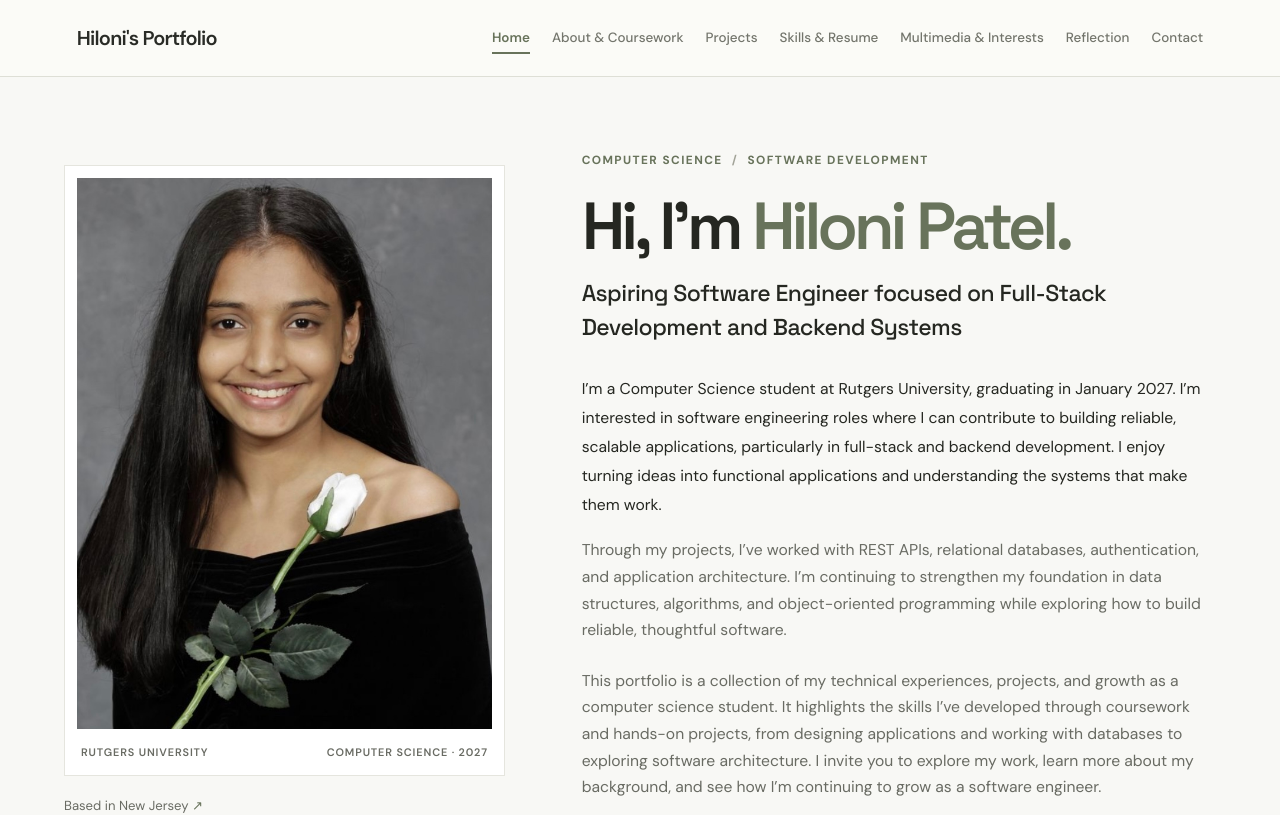
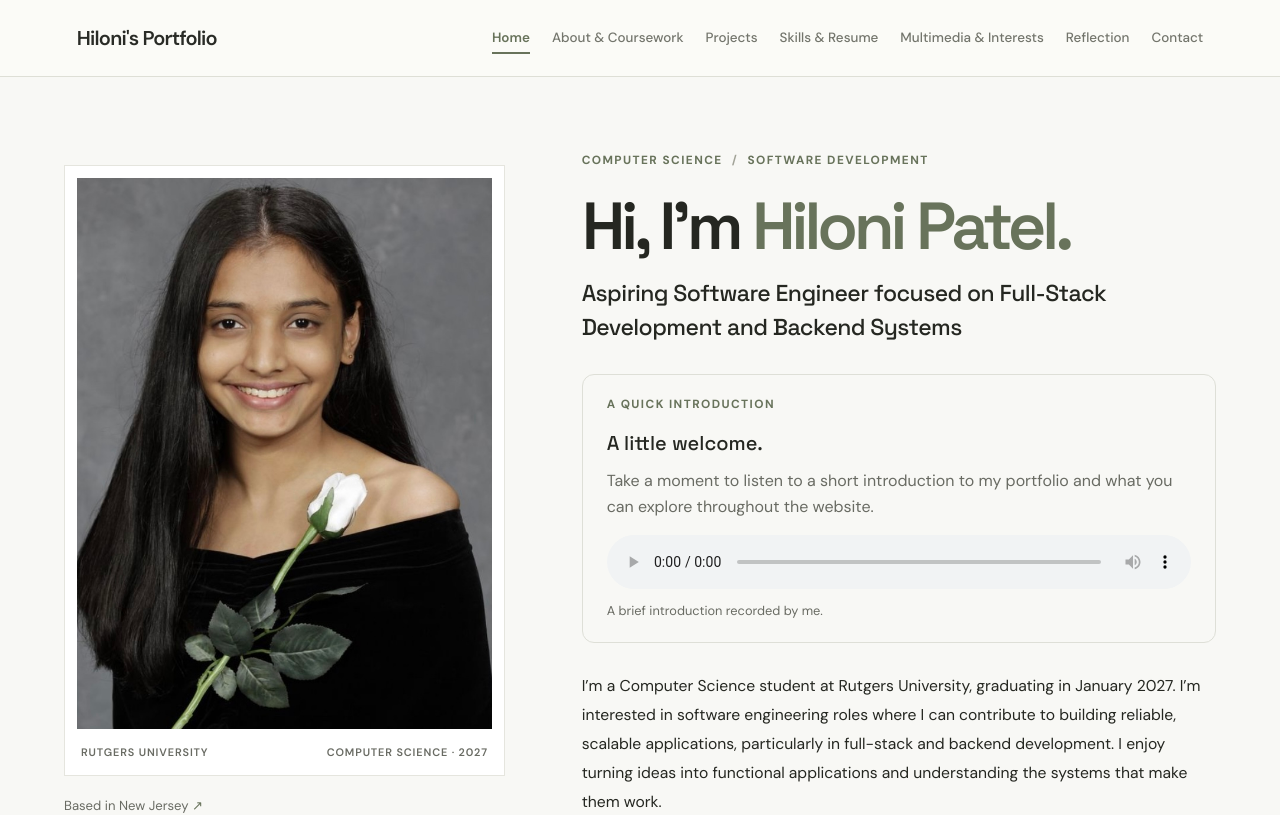
Before and after one commit to hilonipatel/portfolio-website, a React (Vite) app: page / in a window 1280 px wide. Shown: the top 815 px of the page. Built offline with nearby package versions, Linux system fonts and the light colour scheme.

Commit message:
Add Audio to Home Page

```diff
--- a/src/pages/Home.css
+++ b/src/pages/Home.css
@@ -327,3 +327,35 @@
   margin-bottom: 1.5rem;
   line-height: 1.7;
 }
+
+.home-audio-section {
+  margin: 1.75rem 0;
+  padding: 1.25rem 1.5rem;
+  border: 1px solid var(--line);
+  border-radius: 12px;
+  background: var(--surface);
+}
+
+.home-audio-section h3 {
+  margin: 0.5rem 0;
+  font-size: 1.25rem;
+  font-weight: 500;
+}
+
+.home-audio-section > p:not(.section-label):not(.home-audio-caption) {
+  margin: 0.75rem 0 1rem;
+  color: var(--muted);
+  line-height: 1.6;
+}
+
+.home-audio-player {
+  display: block;
+  width: 100%;
+  margin-top: 1rem;
+}
+
+.home-audio-caption {
+  margin: 0.6rem 0 0;
+  font-size: 0.8rem;
+  color: var(--muted);
+}
--- a/src/pages/Home.jsx
+++ b/src/pages/Home.jsx
@@ -42,6 +42,37 @@ function Home() {
           <h2 className="home-subtitle">
             Aspiring Software Engineer focused on Full-Stack Development and Backend Systems
           </h2>
+
+          <section
+            className="home-audio-section"
+            aria-labelledby="home-audio-title"
+          >
+            <p className="section-label">A QUICK INTRODUCTION</p>
+
+            <h3 id="home-audio-title">
+              A little welcome.
+            </h3>
+
+            <p>
+              Take a moment to listen to a short introduction to my portfolio and what you can explore throughout the website.
+            </p>
+
+            <audio
+              className="home-audio-player"
+              controls
+              preload="metadata"
+            >
+              <source
+                src={`${import.meta.env.BASE_URL}assets/home-intro.m4a`}
+                type="audio/mp4"
+              />
+              Your browser does not support the audio player.
+            </audio>
+
+            <p className="home-audio-caption">
+              A brief introduction recorded by me.
+            </p>
+          </section>
 
           <p className="home-lead">
             I’m a Computer Science student at Rutgers University,
```
Also changed, not shown: 1 other file (tests, documents, lock files or other folders).
